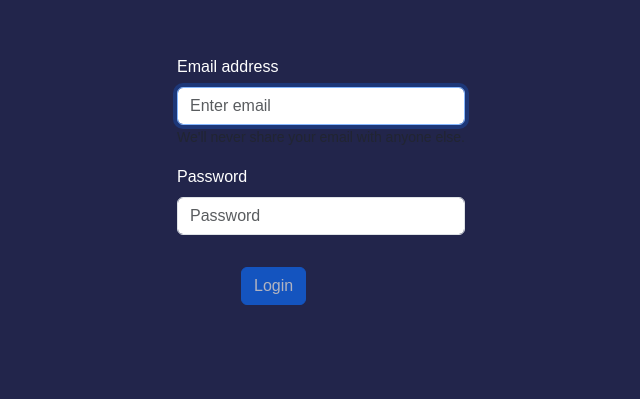
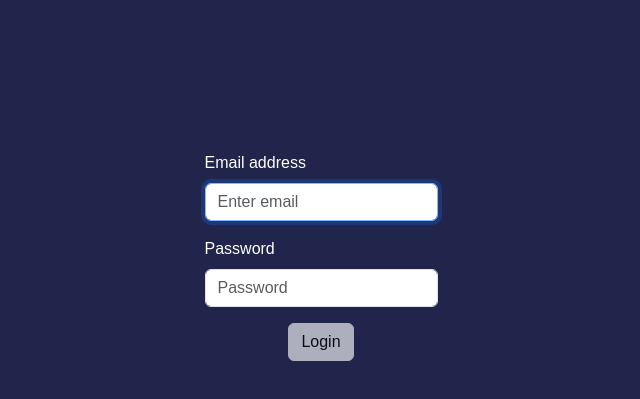
Before and after one commit to herrbaha/letztemovies, a React (Create React App) app: page / in a window 1280 px wide. Shown: the part 105-504 px from the top of the page, without its empty margins (319-959 px from the left). Built offline with nearby package versions, Linux system fonts and the light colour scheme.

Commit message:
button css erstellt

```diff
--- a/src/components/Login.js
+++ b/src/components/Login.js
@@ -24,51 +24,8 @@ const Login = () => {
 
   return (
     <div className="Login">
-      {/* <Form onSubmit={handleSubmit}>
 
-      <Form.Group size="lg" controlId="email">
-
-        <Form.Label>Email</Form.Label>
-
-        <Form.Control
-
-          autoFocus
-
-          type="email"
-
-          value={email}
-
-          onChange={(e) => setEmail(e.target.value)}
-
-        />
-
-      </Form.Group>
-
-      <Form.Group size="lg" controlId="password">
-
-        <Form.Label>Password</Form.Label>
-
-        <Form.Control
-
-          type="password"
-
-          value={password}
-
-          onChange={(e) => setPassword(e.target.value)}
-
-        />
-
-      </Form.Group>
-
-      <Button block size="lg" type="submit" className="login-btn" disabled={!validateForm()}>
-
-      <Link to="/search">Login</Link>
-
-      </Button>
-
-    </Form> */}
-
-      <Form onSubmit={handleSubmit}>
+      <Form onSubmit={handleSubmit} className="Login">
 
         <Form.Group className="mb-3" controlId="formBasicEmail">
           <Form.Label>Email address</Form.Label>
@@ -79,9 +36,6 @@ const Login = () => {
             value={email}
             onChange={(e) => setEmail(e.target.value)}
           />
-          <Form.Text className="text-muted">
-            We'll never share your email with anyone else.
-          </Form.Text>
         </Form.Group>
 
         <Form.Group className="mb-3" controlId="formBasicPassword">
@@ -93,12 +47,9 @@ const Login = () => {
             onChange={(e) => setPassword(e.target.value)}
           />
         </Form.Group>
-        {/* <Form.Group className="mb-3" controlId="formBasicCheckbox">
-          <Form.Check type="checkbox" label="Check me out" />
-        </Form.Group> */}
 
         <Link to="/search"><Button
-          variant="primary"
+          variant="light"
           type="submit"
           className="login-btn"
           disabled={!validateForm()}
--- a/src/css/login.css
+++ b/src/css/login.css
@@ -1,11 +1,10 @@
 .Login{
     display: flex;
-    justify-content: center;
+    flex-direction: column;
     align-items: center;
-    margin-top: 10rem;
+    margin-top: 8rem;
 
 }
-.login-btn {
-    background-color: #fff;
-    margin: 1rem 4rem;
+.mb-3{
+    width: 100%;
 }
```
